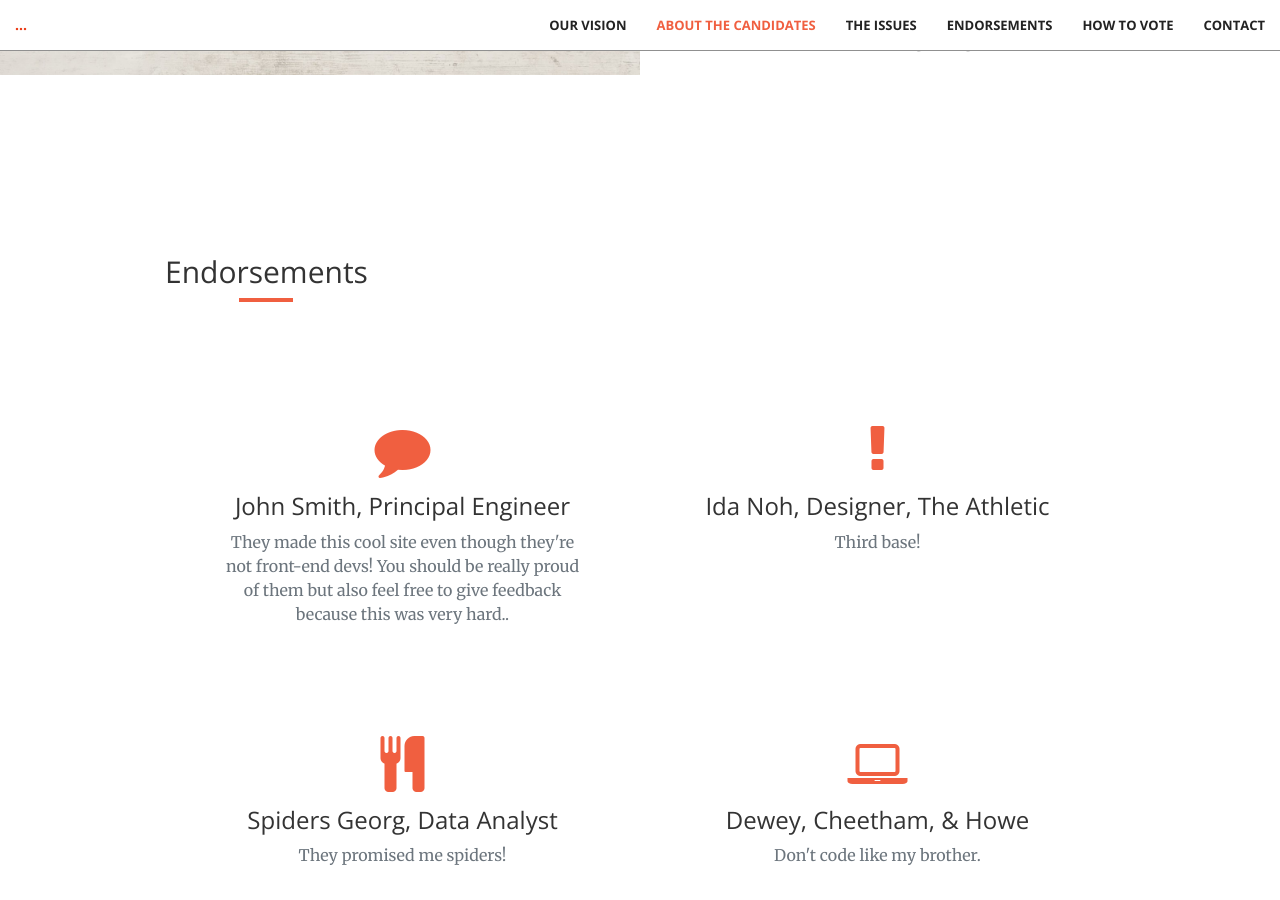
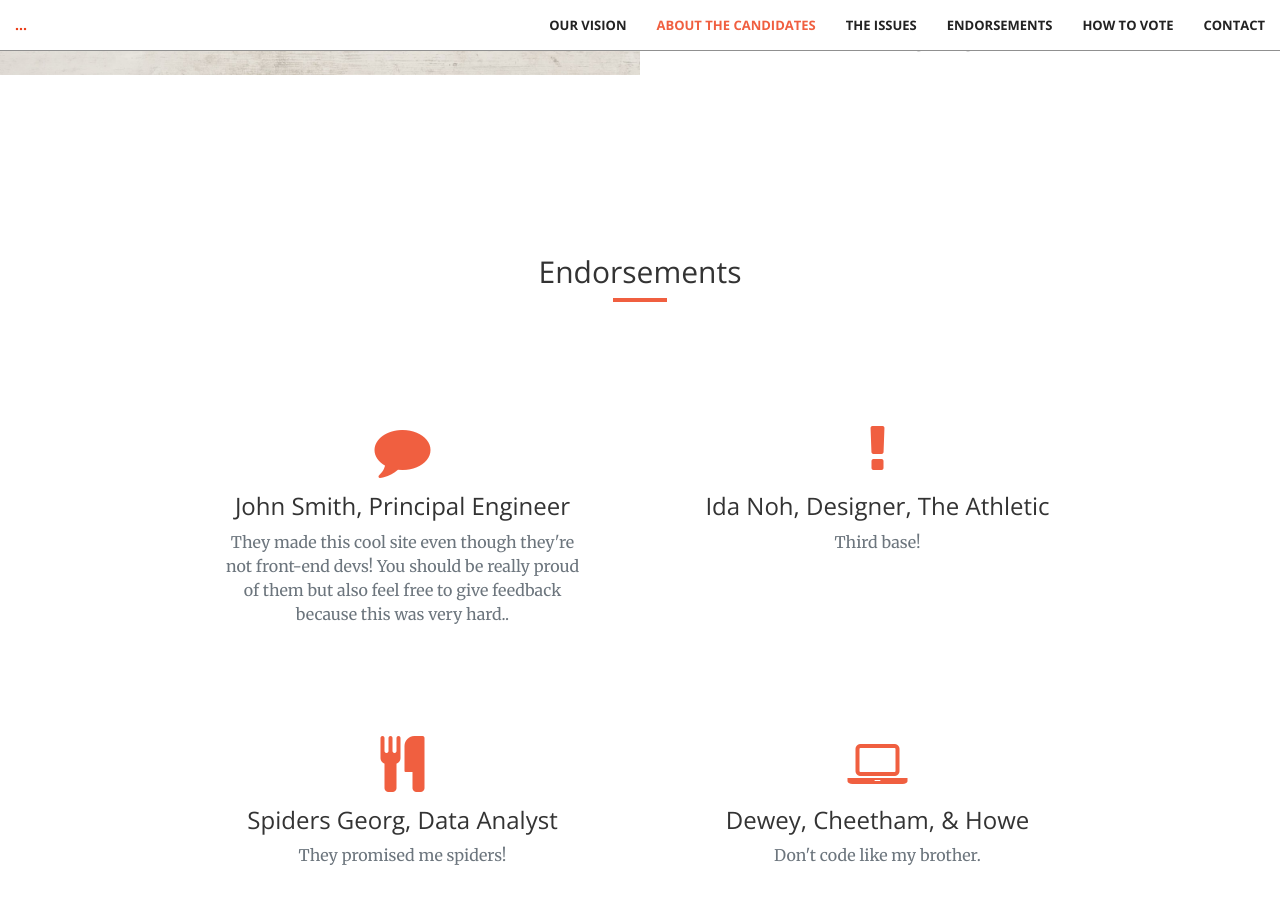
Before and after one commit to viccro/2025-campaign-site-draft, a Jekyll site: the page built from index.html, in a window 1280 px wide and 900 px high, scrolled down 3428 px. Built offline with Jekyll 4.4.1, drawn with Linux system fonts in a browser that asks for light colours.

Commit message:
trying to un-squish endorsements header

```diff
--- a/_includes/endorsements.html
+++ b/_includes/endorsements.html
@@ -1,6 +1,6 @@
 <section id="endorsements">
   <div class="container">
-    <div class="row endorsements-grid">
+    <div class="row">
       <div class="col-12 text-center">
         <h2 class="section-heading">Endorsements</h2>
         <hr class="primary">
--- a/_sass/_endorsements.scss
+++ b/_sass/_endorsements.scss
@@ -82,9 +82,14 @@
   text-align: center;
 }
 
-#endorsements .row.endorsements-grid {
-  display: flex;
-  flex-wrap: wrap;
-  align-items: stretch;
-  margin-bottom: 30px;
+#endorsements .row:first-child {
+  display: block;
 }
+
+
+// #endorsements .row.endorsements-grid {
+//   display: flex;
+//   flex-wrap: wrap;
+//   align-items: stretch;
+//   margin-bottom: 30px;
+// }
```
